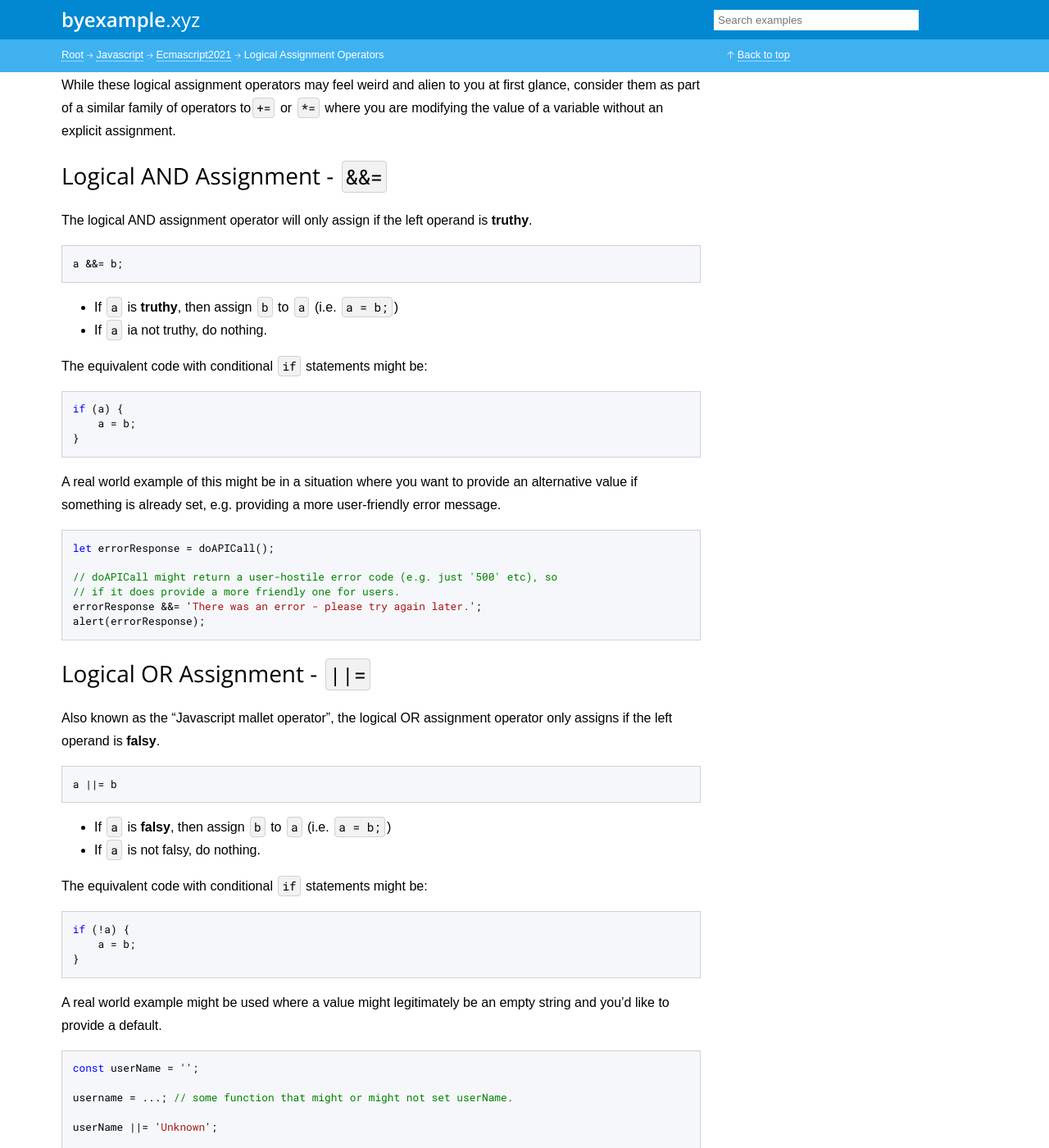
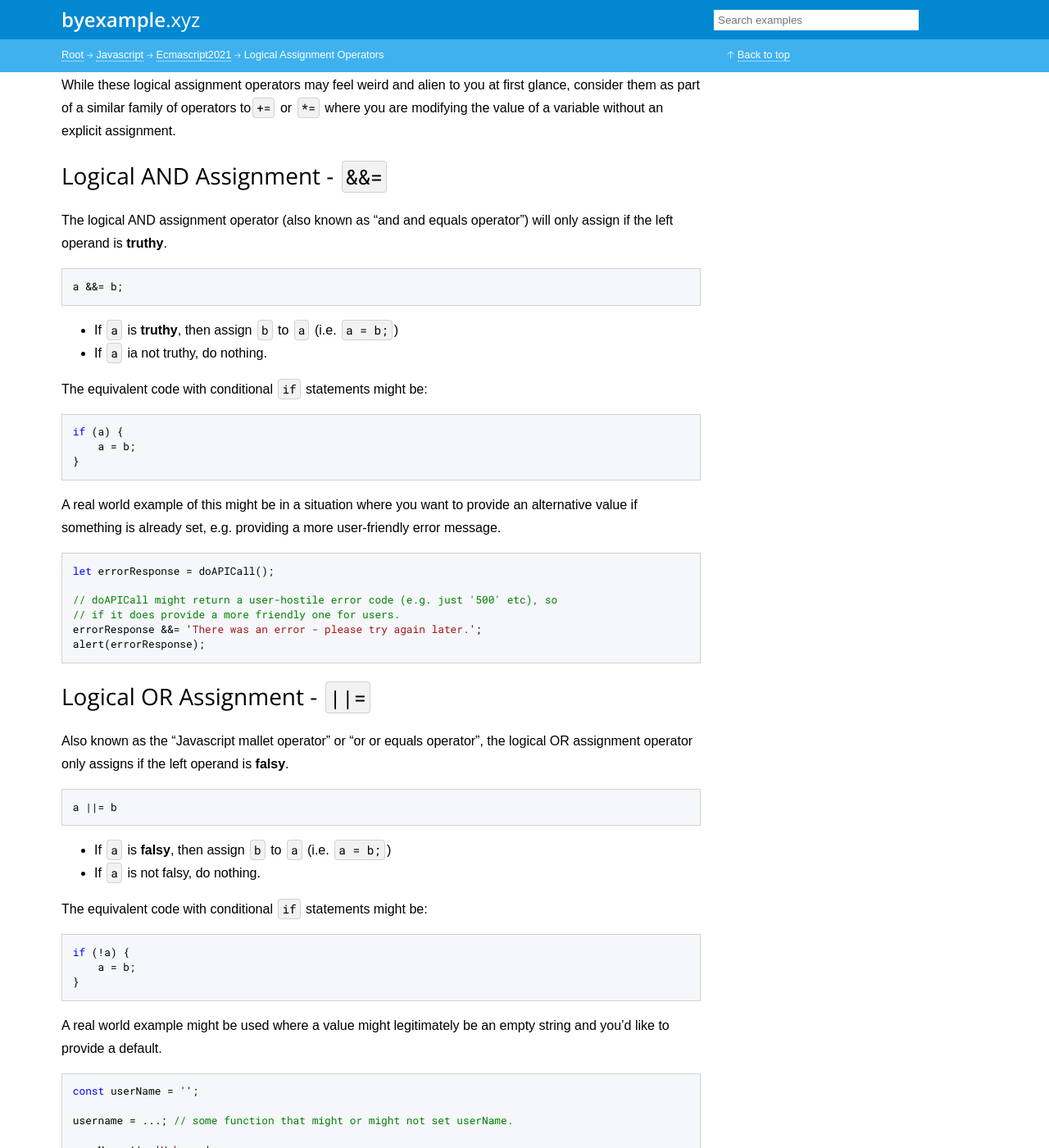
Before and after one commit to matt1/byexample.xyz, a Jekyll site: the page built from _examples/javascript/ECMAScript2021/logicalAssignment.md, in a window 1280 px wide and 1400 px high, scrolled down 298 px. Shown: the whole window at 82% size. Built offline with Jekyll 4.4.1, drawn with Linux system fonts in a browser that asks for light colours; some of the changed text lies outside the part shown.

Commit message:
Update logicalAssignment.md

````diff
--- a/_examples/javascript/ECMAScript2021/logicalAssignment.md
+++ b/_examples/javascript/ECMAScript2021/logicalAssignment.md
@@ -25,7 +25,7 @@ explicit assignment.
 
 # Logical AND Assignment - `&&=`
 
-The logical AND assignment operator will only assign if the left operand is
+The logical AND assignment operator (also known as "and and equals operator") will only assign if the left operand is
 **truthy**.
 
 ```javascript
@@ -57,7 +57,7 @@ alert(errorResponse);
 
 # Logical OR Assignment - `||=`
 
-Also known as the "Javascript mallet operator", the logical OR assignment
+Also known as the "Javascript mallet operator" or "or or equals operator", the logical OR assignment
 operator only assigns if the left operand is **falsy**.
 
 ```javascript
@@ -89,7 +89,7 @@ userName ||= 'Unknown';
 
 # Logical Nullish Assignment - `??=`
 
-The logical nullish assignment operator will only assign if the left operand is
+The logical nullish assignment operator (also know as the "Q Q equals operator") will only assign if the left operand is
 **nullish**.
 
 ```javascript
````
